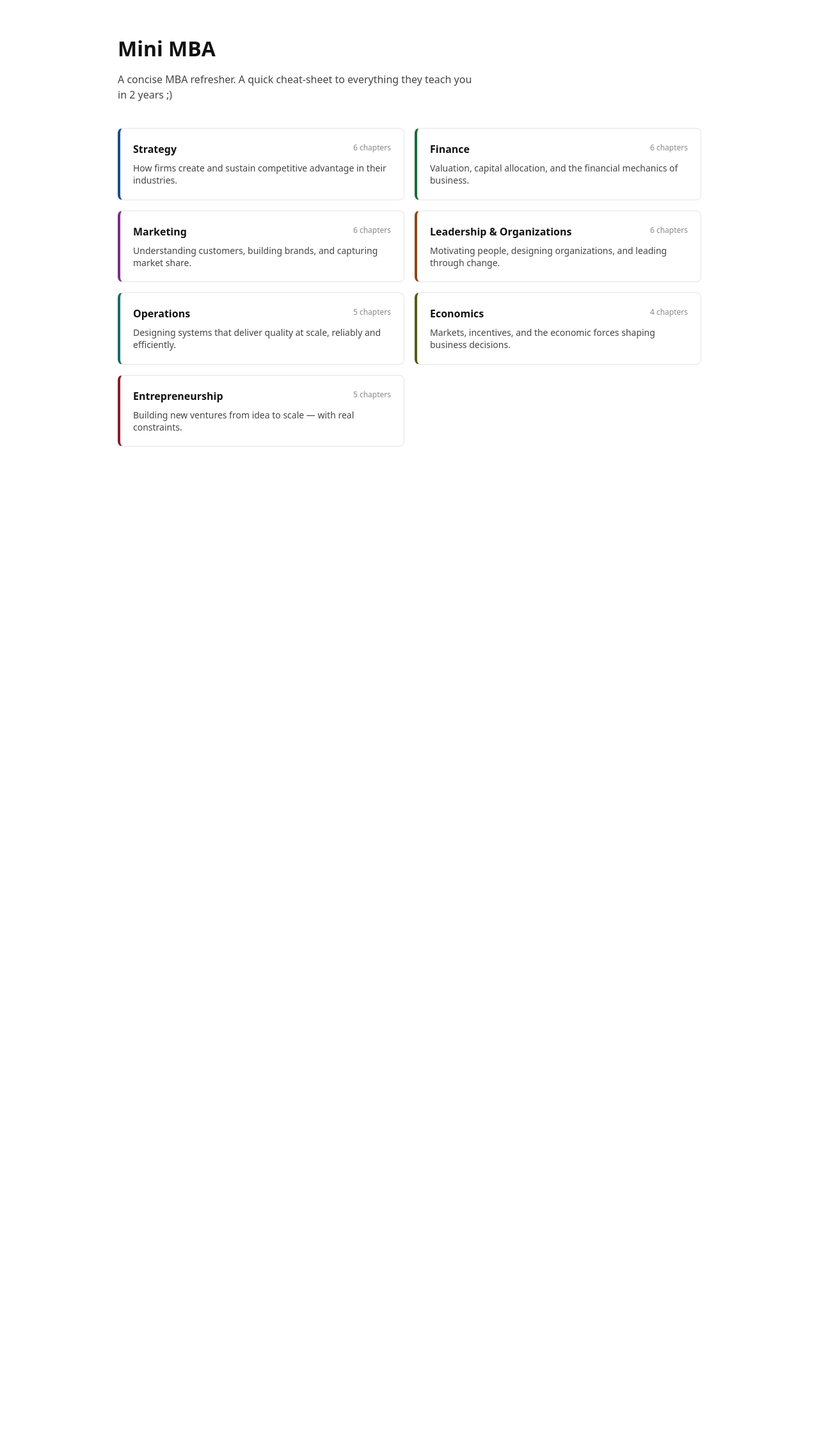
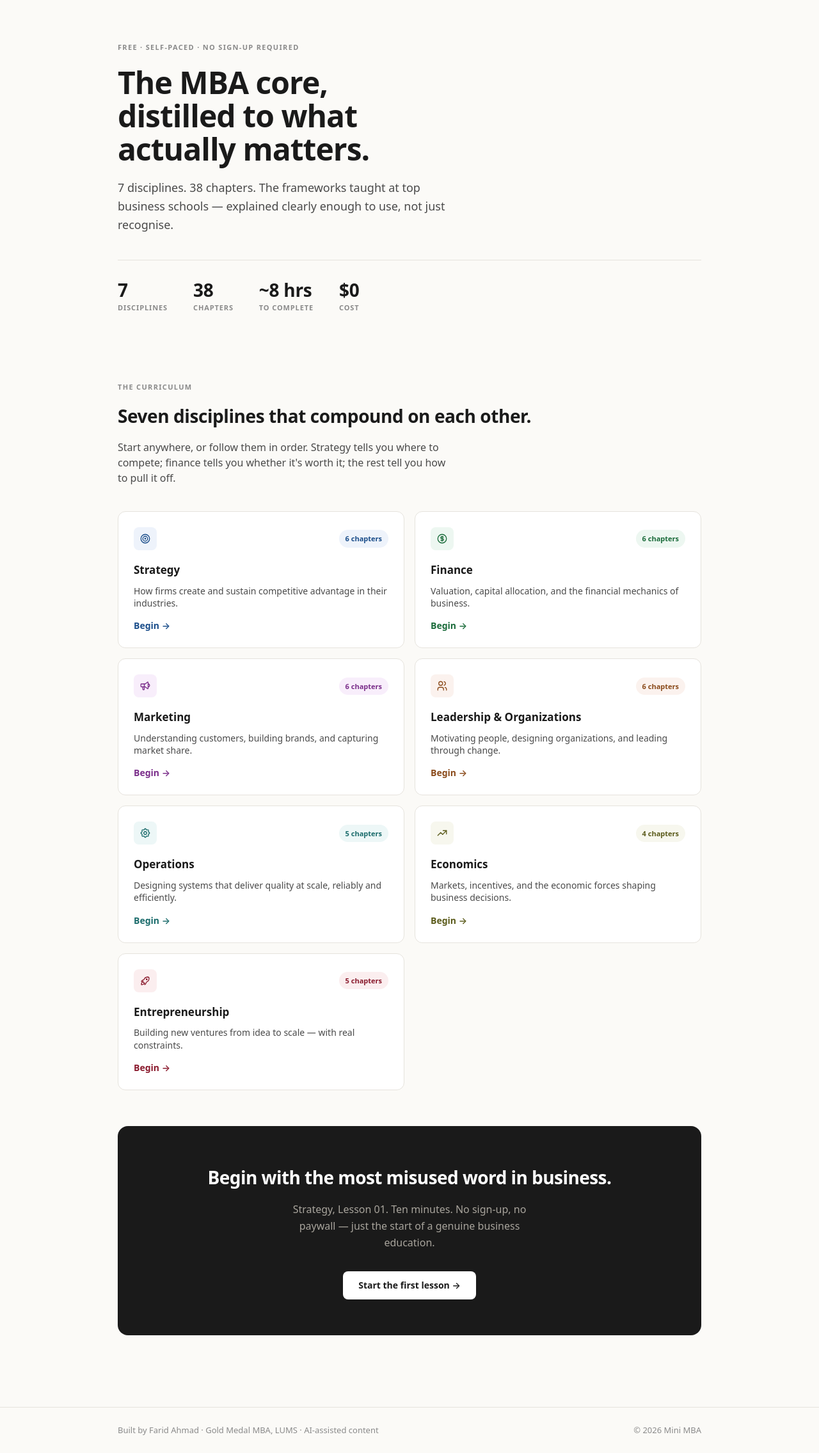
Before and after one commit to farid98/mini-mba, a Next.js app: page / in a window 1280 px wide. Shown: the whole page at 64% size. Before the commit the page ends 800 px from the top, so only its background shows below. Built offline with nearby package versions, Linux system fonts and the light colour scheme.

Commit message:
home page

```diff
--- a/app/globals.css
+++ b/app/globals.css
@@ -5,16 +5,17 @@
   --font-mono: 'SF Mono', 'Fira Code', 'Fira Mono', 'Roboto Mono', monospace;
 
   /* Page surfaces */
+  --color-bg: #fbfaf7;
   --color-page: #ffffff;
-  --color-page-alt: #f7f7f7;
+  --color-page-alt: #f4f2ee;
 
   /* Text hierarchy */
-  --color-fg: #111111;
-  --color-fg-muted: #444444;
-  --color-fg-subtle: #888888;
+  --color-fg: #1a1a1a;
+  --color-fg-muted: #4a4a4a;
+  --color-fg-subtle: #8a8a8a;
 
   /* Borders */
-  --color-line: #e5e5e5;
+  --color-line: #e6e3dd;
 
   /* Brand palette */
   --color-navy: #1a4d8a;
@@ -24,16 +25,17 @@
 }
 
 .dark {
-  --color-page: #141414;
-  --color-page-alt: #1e1e1e;
-  --color-fg: #f0f0f0;
-  --color-fg-muted: #aaaaaa;
-  --color-fg-subtle: #666666;
-  --color-line: #2e2e2e;
+  --color-bg: #111110;
+  --color-page: #1a1917;
+  --color-page-alt: #222120;
+  --color-fg: #f0ede8;
+  --color-fg-muted: #aaa89f;
+  --color-fg-subtle: #6b6860;
+  --color-line: #2e2c28;
 }
 
 body {
-  background-color: var(--color-page);
+  background-color: var(--color-bg);
   color: var(--color-fg);
   font-family: var(--font-sans);
   font-size: 16px;
--- a/app/layout.tsx
+++ b/app/layout.tsx
@@ -26,6 +26,12 @@ export default function RootLayout({ children }: { children: React.ReactNode })
       <body>
         <ThemeProvider>{children}</ThemeProvider>
         <FirebaseAnalytics />
+        <footer className="border-t border-line mt-8">
+          <div className="max-w-[960px] mx-auto px-6 py-6 flex flex-wrap gap-2 items-center justify-between text-[13px] text-fg-subtle">
+            <span>Built by Farid Ahmad · Gold Medal MBA, LUMS · AI-assisted content</span>
+            <span>© {new Date().getFullYear()} Mini MBA</span>
+          </div>
+        </footer>
       </body>
     </html>
   )
--- a/app/page.tsx
+++ b/app/page.tsx
@@ -1,6 +1,8 @@
+import Link from 'next/link'
 import { SUBJECTS } from '@/lib/subjects'
 import { getAllChapters } from '@/lib/content'
 import SubjectGrid from '@/components/home/SubjectGrid'
+import ContinueReading from '@/components/home/ContinueReading'
 import type { Subject } from '@/types/content'
 
 export default function HomePage() {
@@ -8,6 +10,14 @@ export default function HomePage() {
     ...s,
     chapters: getAllChapters(s.slug),
   })).sort((a, b) => a.order - b.order)
+
+  const totalChapters = subjects.reduce((n, s) => n + s.chapters.length, 0)
+  const totalMins = subjects.reduce((n, s) => n + s.chapters.reduce((m, ch) => m + ch.readTime, 0), 0)
+  const totalHrs = Math.round(totalMins / 60)
+
+  const allChapters = subjects.flatMap(s =>
+    s.chapters.map(ch => ({ subject: s.slug, slug: ch.slug, title: ch.title }))
+  )
 
   const jsonLd = {
     '@context': 'https://schema.org',
@@ -26,19 +36,74 @@ export default function HomePage() {
   return (
     <>
       <script type="application/ld+json" dangerouslySetInnerHTML={{ __html: JSON.stringify(jsonLd) }} />
-      <main className="max-w-[960px] mx-auto px-6 py-12">
-      <header className="mb-10">
-        <h1 className="text-[2rem] font-bold text-fg mb-2">
-          Mini MBA
+
+      {/* ── Hero ───────────────────────────────────────────────── */}
+      <div className="max-w-[960px] mx-auto px-6 pt-16 pb-12">
+        <div className="text-[11px] font-semibold tracking-[0.12em] uppercase text-fg-subtle mb-5">
+          Free · Self-paced · No sign-up required
+        </div>
+
+        <h1 className="text-[2.5rem] sm:text-[3rem] font-bold leading-[1.08] tracking-[-0.02em] text-fg mb-5 max-w-[18ch]">
+          The MBA core, distilled to what actually matters.
         </h1>
-        <p className="text-fg-muted text-base max-w-[560px]">
-          A concise MBA refresher.
-          A quick cheat-sheet to everything they teach you in 2 years ;)
+
+        <p className="text-lg text-fg-muted leading-relaxed max-w-[52ch] mb-0">
+          {subjects.length} disciplines. {totalChapters} chapters. The frameworks taught at top
+          business schools — explained clearly enough to use, not just recognise.
         </p>
-      </header>
 
-      <SubjectGrid subjects={subjects} />
-    </main>
+        <ContinueReading chapters={allChapters} />
+
+        {/* Stats strip */}
+        <div className="flex gap-10 mt-10 pt-8 border-t border-line flex-wrap">
+          {[
+            { n: subjects.length, l: 'Disciplines' },
+            { n: totalChapters,   l: 'Chapters' },
+            { n: `~${totalHrs} hrs`, l: 'To complete' },
+            { n: '$0',            l: 'Cost' },
+          ].map(({ n, l }) => (
+            <div key={l}>
+              <div className="text-[1.75rem] font-bold tracking-[-0.01em] text-fg leading-none">{n}</div>
+              <div className="text-[11px] font-semibold tracking-[0.08em] uppercase text-fg-subtle mt-1">{l}</div>
+            </div>
+          ))}
+        </div>
+      </div>
+
+      {/* ── Curriculum ─────────────────────────────────────────── */}
+      <div className="max-w-[960px] mx-auto px-6 py-14">
+        <div className="text-[11px] font-semibold tracking-[0.12em] uppercase text-fg-subtle mb-3">
+          The curriculum
+        </div>
+        <h2 className="text-[1.75rem] font-bold tracking-[-0.015em] text-fg mb-3">
+          Seven disciplines that compound on each other.
+        </h2>
+        <p className="text-base text-fg-muted mb-10 max-w-[56ch]">
+          Start anywhere, or follow them in order. Strategy tells you where to compete;
+          finance tells you whether it's worth it; the rest tell you how to pull it off.
+        </p>
+
+        <SubjectGrid subjects={subjects} />
+      </div>
+
+      {/* ── Final CTA ──────────────────────────────────────────── */}
+      <div className="max-w-[960px] mx-auto px-6 pb-20">
+        <div className="bg-[#1a1a1a] rounded-2xl px-10 py-14 text-center">
+          <h2 className="text-[1.75rem] font-bold tracking-[-0.02em] text-white mb-3">
+            Begin with the most misused word in business.
+          </h2>
+          <p className="text-base text-[#a8a49c] max-w-[44ch] mx-auto mb-8 leading-relaxed">
+            Strategy, Lesson 01. Ten minutes. No sign-up, no paywall — just the start of a
+            genuine business education.
+          </p>
+          <Link
+            href="/strategy/what-is-strategy"
+            className="no-underline inline-block bg-white text-[#1a1a1a] font-semibold text-sm px-6 py-3 rounded-lg hover:bg-[#f0ede8] transition-colors duration-150"
+          >
+            Start the first lesson →
+          </Link>
+        </div>
+      </div>
     </>
   )
 }
--- /dev/null
+++ b/components/home/ContinueReading.tsx
@@ -0,0 +1,32 @@
+'use client'
+import Link from 'next/link'
+import { useProgress } from '@/hooks/useProgress'
+
+interface Chapter {
+  subject: string
+  slug: string
+  title: string
+}
+
+export default function ContinueReading({ chapters }: { chapters: Chapter[] }) {
+  const { isCompleted, loaded } = useProgress()
+  if (!loaded) return null
+
+  const completedCount = chapters.filter(ch => isCompleted(`${ch.subject}/${ch.slug}`)).length
+  if (completedCount === 0) return null
+
+  const next = chapters.find(ch => !isCompleted(`${ch.subject}/${ch.slug}`))
+  if (!next) return null
+
+  return (
+    <div className="flex items-center gap-3 mt-6">
+      <span className="text-sm text-fg-subtle">Continue where you left off</span>
+      <Link
+        href={`/${next.subject}/${next.slug}`}
+        className="text-sm font-semibold text-navy hover:underline no-underline"
+      >
+        {next.title} →
+      </Link>
+    </div>
+  )
+}
--- a/components/home/SubjectCard.tsx
+++ b/components/home/SubjectCard.tsx
@@ -1,45 +1,63 @@
 'use client'
 
 import Link from 'next/link'
+import {
+  IconTarget, IconCoin, IconSpeakerphone, IconUsers,
+  IconSettings, IconTrendingUp, IconRocket,
+} from '@tabler/icons-react'
 import { useProgress } from '@/hooks/useProgress'
 import type { Subject } from '@/types/content'
 
-interface SubjectCardProps {
-  subject: Subject
+const ICONS: Record<string, React.ComponentType<{ size?: number; stroke?: number }>> = {
+  strategy:       IconTarget,
+  finance:        IconCoin,
+  marketing:      IconSpeakerphone,
+  leadership:     IconUsers,
+  operations:     IconSettings,
+  economics:      IconTrendingUp,
+  entrepreneurship: IconRocket,
 }
 
-export default function SubjectCard({ subject }: SubjectCardProps) {
+export default function SubjectCard({ subject }: { subject: Subject }) {
   const { isCompleted, loaded } = useProgress()
   const completedCount = loaded
     ? subject.chapters.filter(ch => isCompleted(`${subject.slug}/${ch.slug}`)).length
     : 0
   const pct = subject.chapters.length > 0 ? (completedCount / subject.chapters.length) * 100 : 0
+  const Icon = ICONS[subject.slug] ?? IconTarget
 
   return (
-    <Link href={`/${subject.slug}`} className="no-underline">
+    <Link href={`/${subject.slug}`} className="no-underline group">
       <div
-        className="border border-line rounded-lg p-5 bg-page cursor-pointer transition-colors duration-150"
-        style={{ borderLeft: `4px solid ${subject.color}` }}
-        onMouseEnter={e => {
-          (e.currentTarget as HTMLDivElement).style.background = subject.colorBg
-        }}
-        onMouseLeave={e => {
-          (e.currentTarget as HTMLDivElement).style.background = ''
-        }}
+        className="bg-page border border-line rounded-xl p-6 h-full flex flex-col transition-[transform,box-shadow] duration-200 group-hover:-translate-y-[3px] group-hover:shadow-[0_12px_32px_rgba(26,26,26,0.08)] group-hover:border-[#d8d3c9]"
       >
-        <div className="flex justify-between items-start">
-          <h2 className="font-semibold text-base text-fg m-0">
-            {subject.title}
-          </h2>
-          <span className="text-xs text-fg-subtle ml-3 whitespace-nowrap mt-0.5">
+        {/* Top row */}
+        <div className="flex items-center justify-between mb-4">
+          <div
+            className="w-9 h-9 rounded-lg flex items-center justify-center shrink-0"
+            style={{ background: subject.colorBg, color: subject.color }}
+          >
+            <Icon size={18} stroke={1.75} />
+          </div>
+          <span
+            className="text-[11px] font-semibold px-2.5 py-1 rounded-full"
+            style={{ background: subject.colorBg, color: subject.color }}
+          >
             {subject.chapters.length} chapters
           </span>
         </div>
-        <p className="text-sm text-fg-muted mt-2 mb-0 leading-snug">
+
+        {/* Title + description */}
+        <h2 className="font-bold text-[1.0625rem] text-fg mb-2 m-0">
+          {subject.title}
+        </h2>
+        <p className="text-sm text-fg-muted leading-snug flex-1 m-0">
           {subject.description}
         </p>
+
+        {/* Progress bar */}
         {loaded && completedCount > 0 && (
-          <div className="mt-3">
+          <div className="mt-4">
             <div className="h-1 bg-page-alt rounded-full overflow-hidden">
               <div
                 className="h-full rounded-full transition-[width] duration-500"
@@ -47,10 +65,22 @@ export default function SubjectCard({ subject }: SubjectCardProps) {
               />
             </div>
             <div className="text-[11px] text-fg-subtle mt-1">
-              {completedCount} / {subject.chapters.length}
+              {completedCount} / {subject.chapters.length} completed
             </div>
           </div>
         )}
+
+        {/* Begin → */}
+        <div
+          className="mt-4 text-sm font-semibold transition-colors duration-150"
+          style={{ color: subject.color }}
+        >
+          {completedCount > 0 && completedCount < subject.chapters.length
+            ? 'Continue →'
+            : completedCount === subject.chapters.length
+            ? 'Review →'
+            : 'Begin →'}
+        </div>
       </div>
     </Link>
   )
--- a/components/home/SubjectGrid.tsx
+++ b/components/home/SubjectGrid.tsx
@@ -1,13 +1,9 @@
 import type { Subject } from '@/types/content'
 import SubjectCard from './SubjectCard'
 
-interface SubjectGridProps {
-  subjects: Subject[]
-}
-
-export default function SubjectGrid({ subjects }: SubjectGridProps) {
+export default function SubjectGrid({ subjects }: { subjects: Subject[] }) {
   return (
-    <div className="grid grid-cols-[repeat(auto-fill,minmax(300px,1fr))] gap-4">
+    <div className="grid grid-cols-1 sm:grid-cols-2 gap-4">
       {subjects.map(subject => (
         <SubjectCard key={subject.slug} subject={subject} />
       ))}
```
Also changed, not shown: components/mdx/Discussion.tsx (+0 -18 lines), content/marketing/06-marketing-metrics.mdx (+8 -0 lines).
